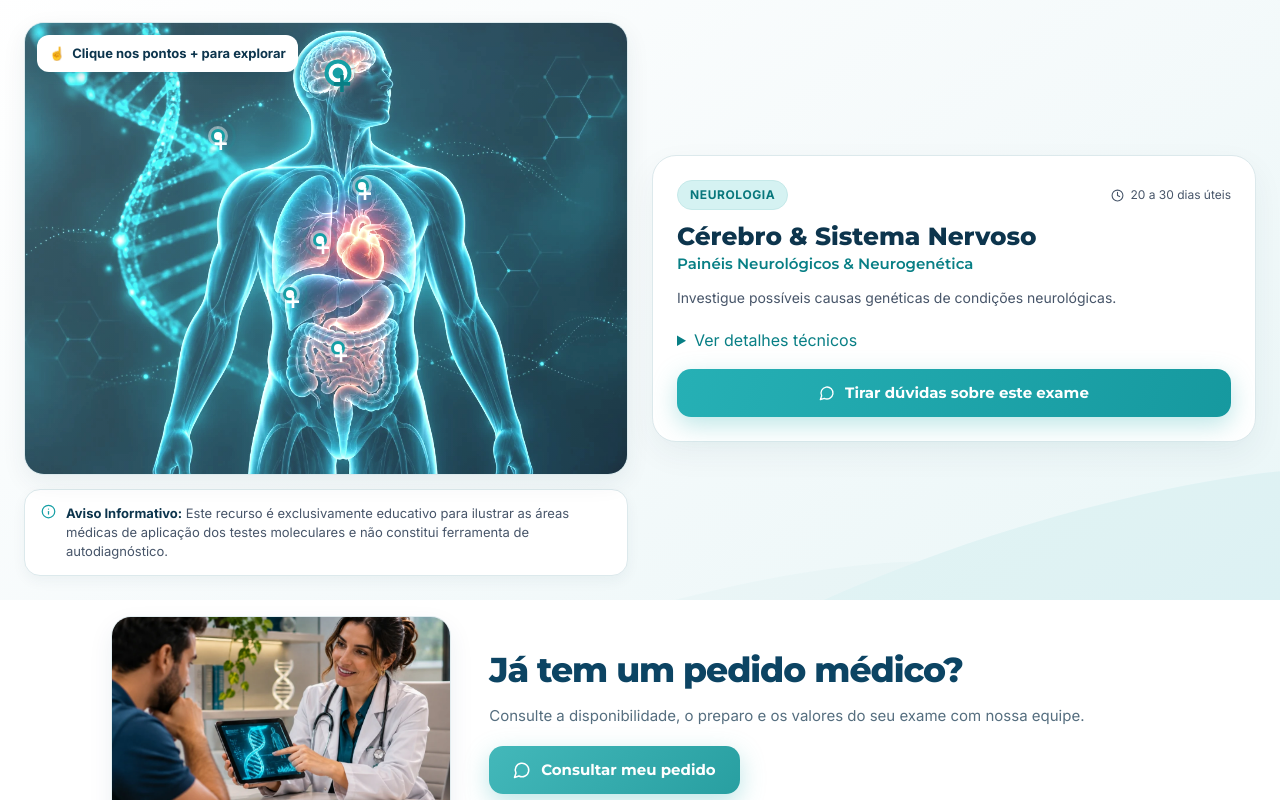
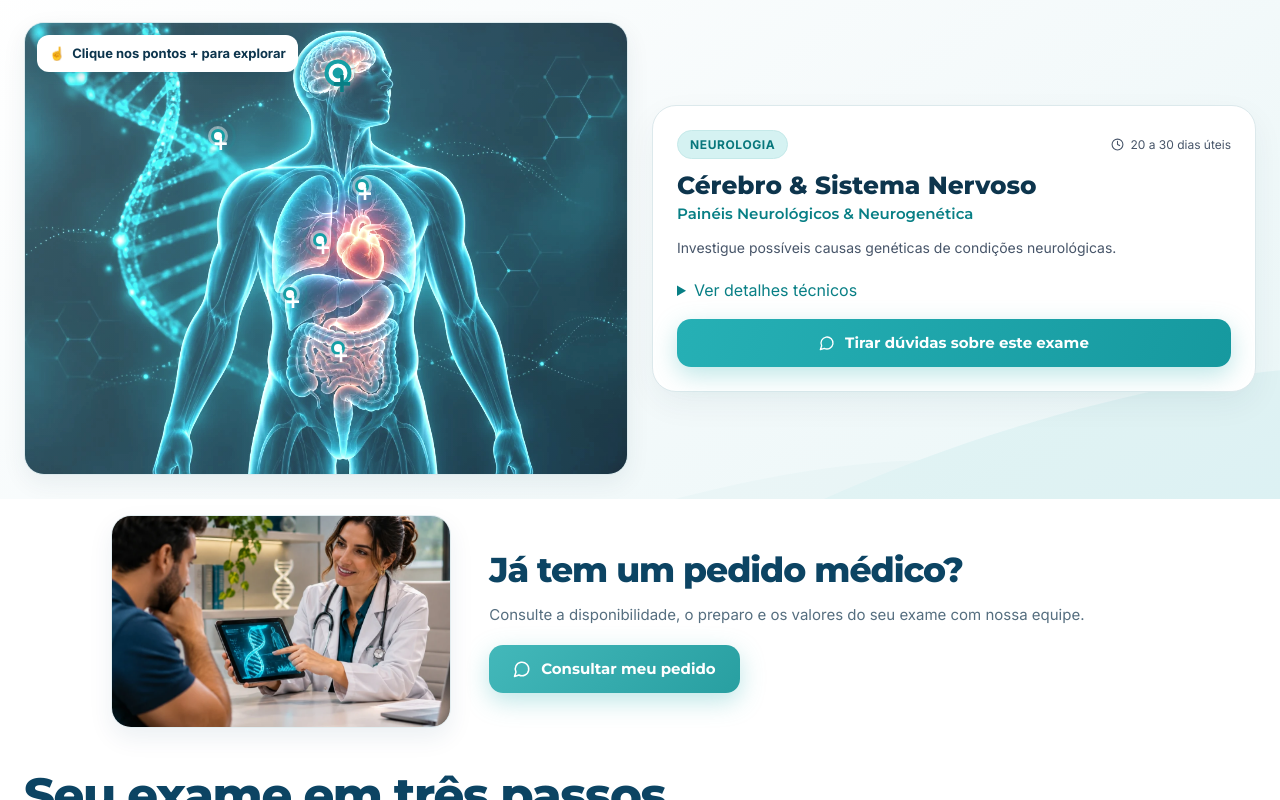
Before and after one commit to Karenfernandes20/nucleo-saude-mais, a Next.js app: page /exames-geneticos in a window 1280 px wide. Shown: the part 2255-3055 px from the top of the page. Built offline with nearby package versions, Linux system fonts and the light colour scheme.

Commit message:
Remove aviso abaixo do mapa anatômico

```diff
--- a/src/components/genetica-experience.tsx
+++ b/src/components/genetica-experience.tsx
@@ -1,7 +1,7 @@
 'use client';
 import React,{useState,useMemo} from 'react';
 import Image from 'next/image';
-import {ShieldCheck,Users,Target,Dna,CheckCircle2,ArrowRight,MessageCircle,Activity,HeartPulse,Sparkles,HelpCircle,Clock,FileText,Search,Layers,Baby,Pill,Brain,Heart,ChevronDown,ChevronUp,Info,Filter} from 'lucide-react';
+import {ShieldCheck,Users,Target,Dna,CheckCircle2,ArrowRight,MessageCircle,Activity,HeartPulse,Sparkles,HelpCircle,Clock,FileText,Search,Layers,Baby,Pill,Brain,Heart,ChevronDown,ChevronUp,Filter} from 'lucide-react';
 import {clinic} from '@/data/clinic';
 interface AnatomyHotspot {
   id: string;
@@ -531,14 +531,6 @@ return (<div className="genetica-page-container"><section className="genetica-he
                 })}
               </div>
 
-              {/* Aviso Ético Importante */}
-              <div className="genetica-disclaimer-box">
-                <Info size={15} className="text-teal flex-shrink-0" />
-                <span>
-                  <strong>Aviso Informativo:</strong> Este recurso é exclusivamente educativo para ilustrar as áreas
-                  médicas de aplicação dos testes moleculares e não constitui ferramenta de autodiagnóstico.
-                </span>
-              </div>
             </div>
 
             {/* Lado Direito: Painel de Detalhes do Órgão Selecionado */}
```
